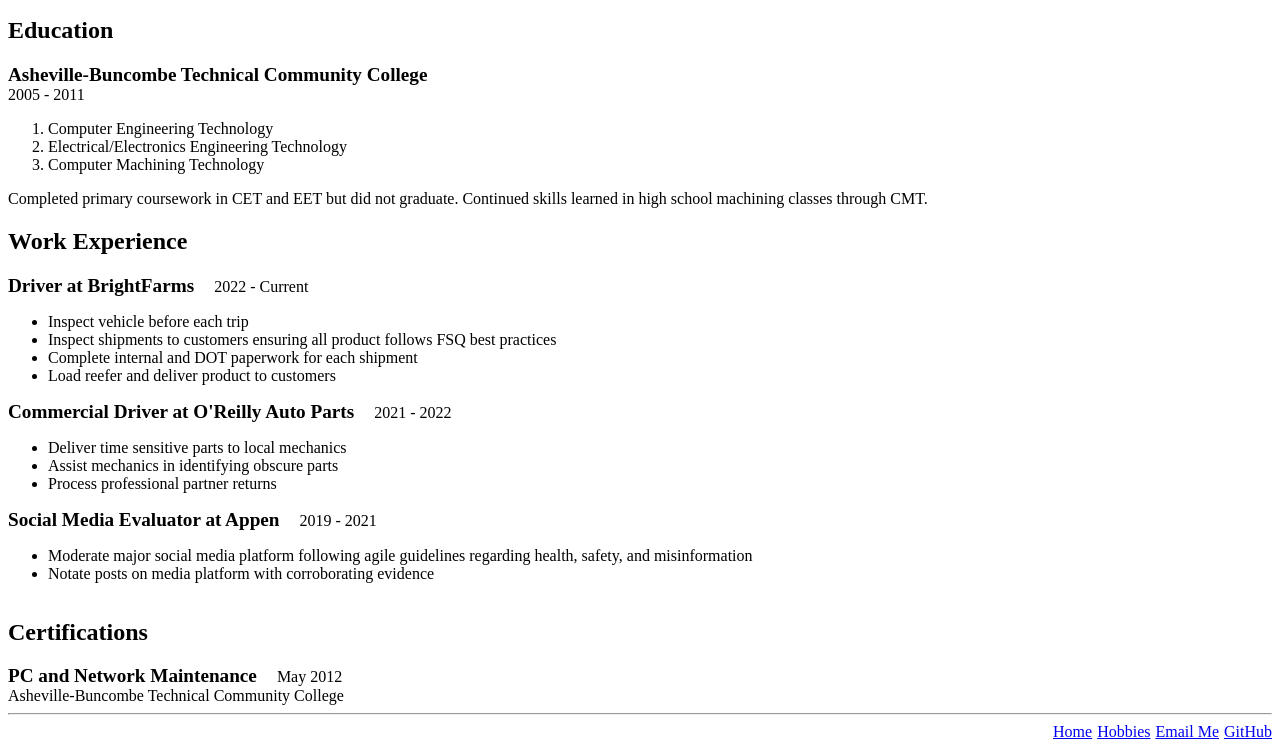
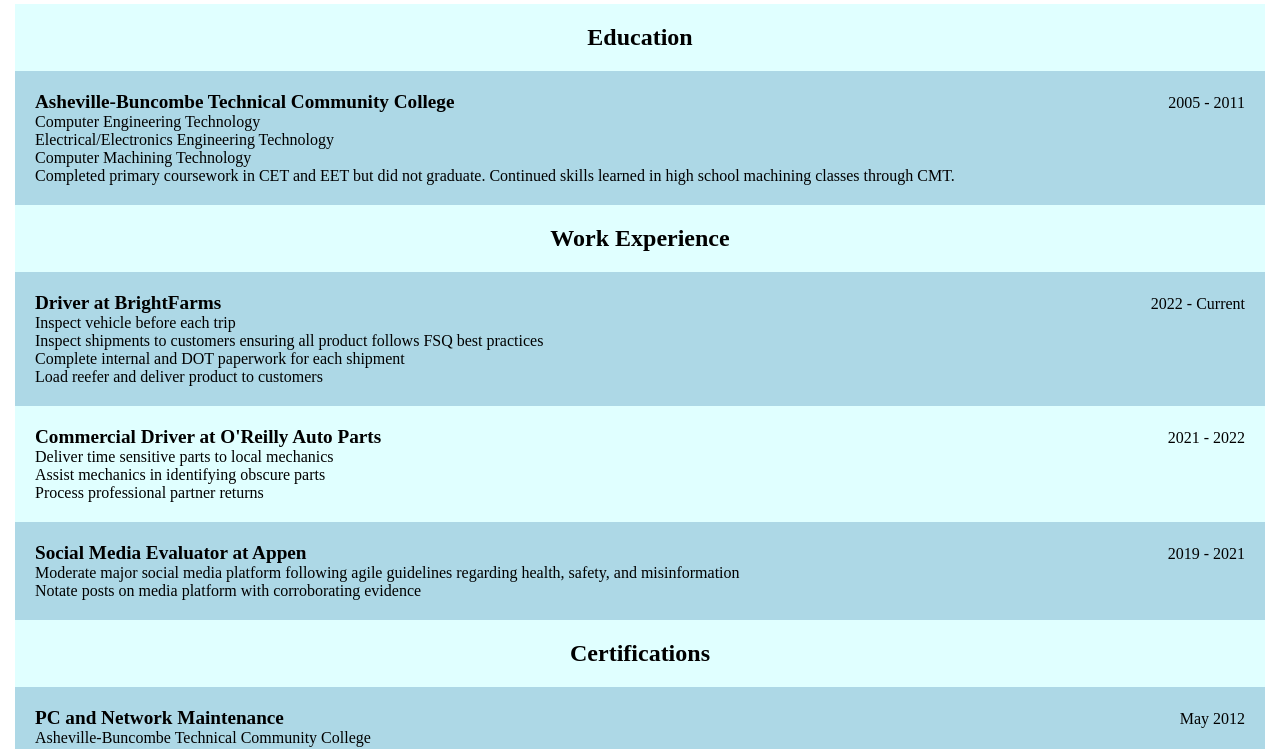
Before and after one commit to joma65/myresume, a plain HTML site: page index.html in a window 1280 px wide. Shown: the part 175-924 px from the top of the page. Drawn offline with Linux system fonts and the light colour scheme.

Commit message:
update design

```diff
--- a/index.html
+++ b/index.html
@@ -20,11 +20,16 @@
 				</div>
 				<div class="name">Martin McElrath</div>
 			</div>
-			<h2 id="edu">Education</h2>
-			<div class="edu">
-				<div id="college">Asheville-Buncombe Technical Community College</div>
+			<div class="experience">
+				<h2 class="edu odd">Education</h2>
+				<div class="edu even" id="">
+					<div class="eduYear">
+						<div id="college">
+							Asheville-Buncombe Technical Community College
+						</div>
 						<div id="years">2005 - 2011</div>
 					</div>
+
 					<ol>
 						<li>Computer Engineering Technology</li>
 						<li>Electrical/Electronics Engineering Technology</li>
@@ -32,23 +37,26 @@
 					</ol>
 					Completed primary coursework in CET and EET but did not graduate.
 					Continued skills learned in high school machining classes through CMT.
-
-			<h2>Work Experience</h2>
+				</div>
+				<h2 class="odd">Work Experience</h2>
 				<div class="work">
-				<div class="job">
+					<div class="job even">
+						<div class="jobYear">
 							<div id="current">Driver at BrightFarms</div>
 							<div id="years">2022 - Current</div>
 						</div>
 						<ul>
 							<li>Inspect vehicle before each trip</li>
 							<li>
-						Inspect shipments to customers ensuring all product follows FSQ best
-						practices
+								Inspect shipments to customers ensuring all product follows FSQ
+								best practices
 							</li>
 							<li>Complete internal and DOT paperwork for each shipment</li>
 							<li>Load reefer and deliver product to customers</li>
 						</ul>
-				<div class="job">
+					</div>
+					<div class="job odd">
+						<div class="jobYear">
 							<div id="prior">Commercial Driver at O'Reilly Auto Parts</div>
 							<div id="years">2021 - 2022</div>
 						</div>
@@ -57,7 +65,9 @@
 							<li>Assist mechanics in identifying obscure parts</li>
 							<li>Process professional partner returns</li>
 						</ul>
-				<div class="job">
+					</div>
+					<div class="job even">
+						<div class="jobYear">
 							<div id="older">Social Media Evaluator at Appen</div>
 							<div id="years">2019 - 2021</div>
 						</div>
@@ -66,16 +76,22 @@
 								Moderate major social media platform following agile guidelines
 								regarding health, safety, and misinformation
 							</li>
-					<li>Notate posts on media platform with corroborating evidence</li>
+							<li>
+								Notate posts on media platform with corroborating evidence
+							</li>
 						</ul>
 					</div>
-			<h2>Certifications</h2>
-			<div class="award1">
+				</div>
+				<h2 class="odd">Certifications</h2>
+				<div class="award1 even">
 					<div class="awards">
+						<div class="eduYear">
 							<div class="cert">PC and Network Maintenance</div>
 							<div id="years">May 2012</div>
 						</div>
+					</div>
 					Asheville-Buncombe Technical Community College<br />
+				</div>
 			</div>
 		</div>
 		<hr />
--- a/style.css
+++ b/style.css
@@ -1,13 +1,52 @@
+* {
+	margin: 0;
+	padding: 0;
+}
+
 .resume {
 	display: flex;
 	align-items: baseline;
 	flex-direction: column;
+	min-width: min-content;
+	width: 100%;
 }
-
+h2 {
+	text-align: center;
+}
 .job,
 .awards {
 	display: flex;
 	align-items: baseline;
+}
+ul, ol {
+	list-style: none;
+}
+
+.job {
+	flex-direction: column;
+	padding: 20px;
+}
+
+.jobYear,
+.eduYear {
+	width: 100%;
+	display: flex;
+	align-items: baseline;
+	flex-direction: row;
+	justify-content: space-between;
+	gap: 20px;
+}
+
+.even {
+	background-color: lightblue;
+	margin: 0px 15px;
+	padding: 20px;
+}
+
+.odd {
+	background-color: lightcyan;
+	margin: 0px 15px;
+	padding: 20px;
 }
 
 #current,
@@ -17,7 +56,6 @@
 .cert {
 	font-weight: bold;
 	font-size: larger;
-	margin-right: 20px;
 }
 
 #years {
@@ -32,7 +70,7 @@
 
 div > img {
 	height: 150px;
-	margin: 5px;
+	margin: 15px 0px 10px 15px;
 }
 
 .name {
@@ -43,19 +81,19 @@
 		Oxygen, Ubuntu, Cantarell, "Open Sans", "Helvetica Neue", sans-serif;
 }
 
+.experience {
+	width: 100%;
+}
+
 @media only screen and (max-width: 500px) {
+	.resume {
+		flex-wrap: wrap;
+	}
 	.top {
 		align-content: center;
-		column-gap: 30px;
-	}
-	.picture {
-		width: auto;
 	}
 	.name {
-		font-size: 2rem;
-	}
-	#edu {
-		margin-top: 50px;
+		max-width: min-content;
 	}
 }
 
```
Lines whose indentation alone changed are shown as unchanged.
